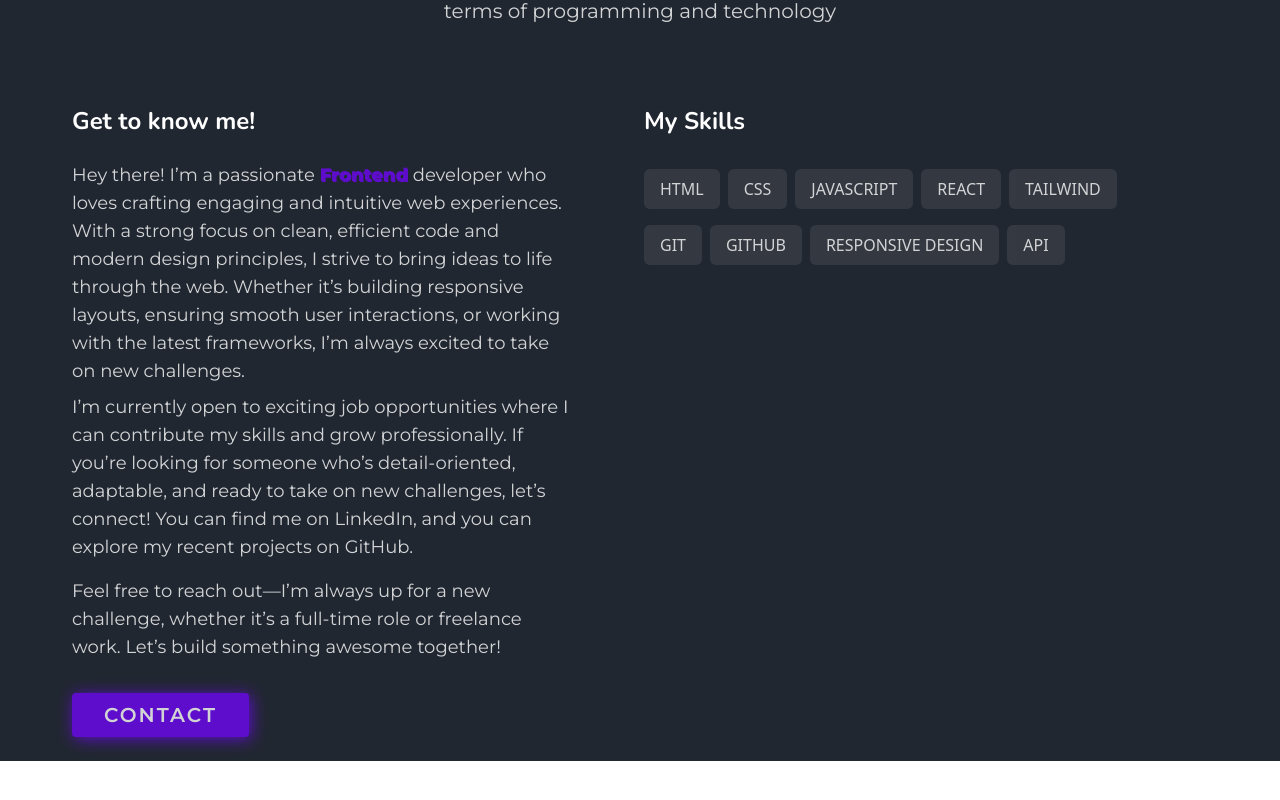
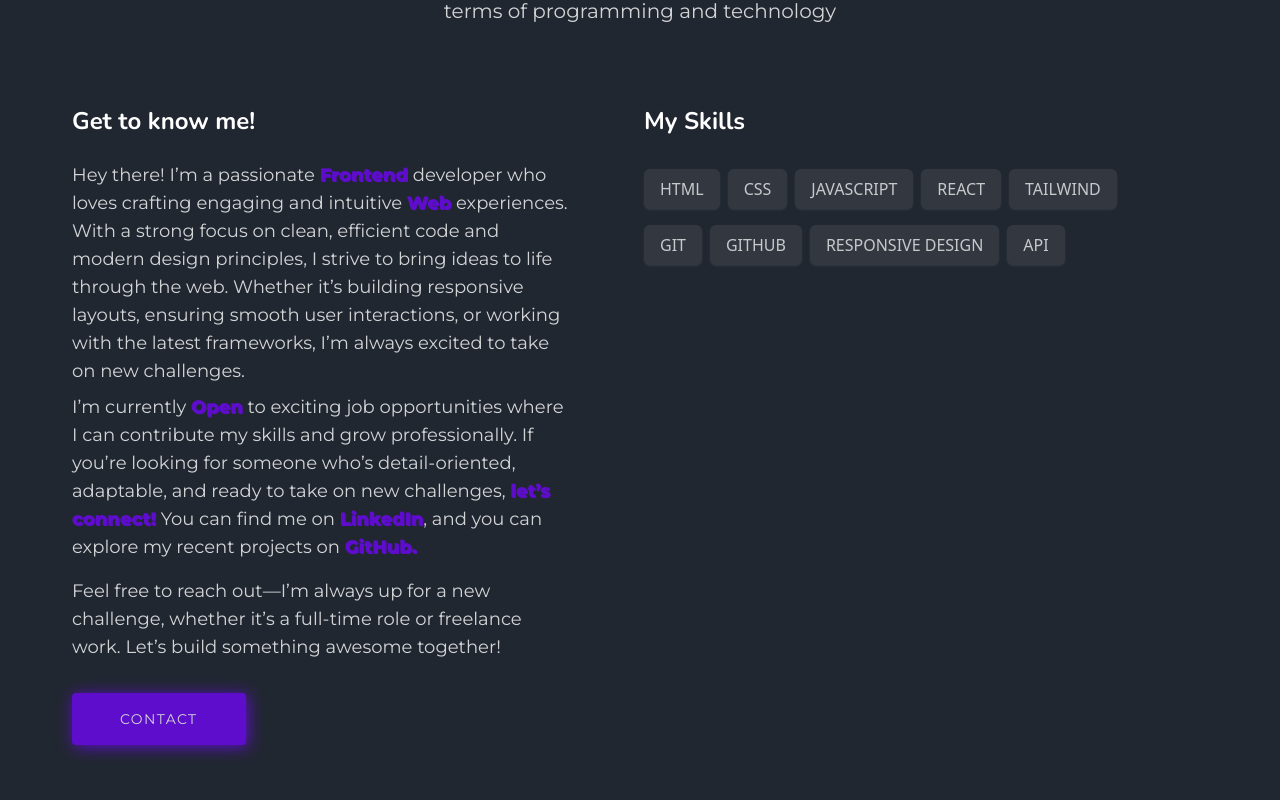
Before and after one commit to sumitshukla2000/personal-portfolio, a React (Vite) app: page / in a window 1280 px wide. Shown: the part 994-1794 px from the top of the page. Before the commit the page ends 1755 px from the top, so only its background shows below. Built offline with nearby package versions, Linux system fonts and the light colour scheme; a web font is replaced by a local one.

Commit message:
added social link

```diff
--- a/src/components/About.jsx
+++ b/src/components/About.jsx
@@ -4,7 +4,7 @@ import { skills } from './constants'
 function About() {
     return (
         <>
-            <div className="lg:mt-24 w-full mt-12 bg-dark py-6">
+            <div className="lg:mt-24 w-full mt-12 bg-dark py-6 pb-32">
                 <div className=" w-[80%] mx-auto pt-12">
                     <h1 className="text-3xl font-body font-extrabold text-center text-whitee">ABOUT ME</h1>
                     <div className="bg-blue h-[5px] w-[70px] mx-auto mt-2 rounded-xl"></div>
@@ -20,29 +20,35 @@ function About() {
                     <div className='md:w-[50%] w-full'>
                         <h1 className="text-whitee px-2 font-bold text-2xl py-6 font-body">Get to know me!</h1>
                 <p className="md:w-[90%] md:text-lg text-sm w-full px-2 font-display leading-[1.8rem] pb-2 opacity-80 text-whitee">
-                Hey there! I’m a passionate <span className='text-blue font-extrabold' style={{ textShadow: "1px 1px #6E07F3" }}>Frontend</span> developer who loves crafting engaging and intuitive web experiences. With a strong focus on clean, efficient code and modern design principles, I strive to bring ideas to life through the web. Whether it’s building responsive layouts, ensuring smooth user interactions, or working with the latest frameworks, I’m always excited to take on new challenges.
+                Hey there! I’m a passionate <span className='text-blue font-extrabold' style={{ textShadow: "1px 1px #6E07F3" }}>Frontend</span> developer who loves crafting engaging and intuitive <span  className='text-blue font-extrabold' style={{ textShadow: "1px 1px #6E07F3" }}>Web</span> experiences. With a strong focus on clean, efficient code and modern design principles, I strive to bring ideas to life through the web. Whether it’s building responsive layouts, ensuring smooth user interactions, or working with the latest frameworks, I’m always excited to take on new challenges.
                 </p>
                 <p className="md:w-[90%] md:text-lg text-sm w-full px-2 font-display leading-[1.8rem] pb-4  opacity-80 text-whitee">
-                I’m currently open to exciting job opportunities where I can contribute my skills and grow professionally. If you’re looking for someone who’s detail-oriented, adaptable, and ready to take on new challenges, let’s connect! You can find me on LinkedIn, and you can explore my recent projects on GitHub.
+                I’m currently <span className='text-blue font-extrabold' style={{ textShadow: "1px 1px #6E07F3" }}>Open</span> to exciting job opportunities where I can contribute my skills and grow professionally. If you’re looking for someone who’s detail-oriented, adaptable, and ready to take on new challenges, <span className='text-blue font-extrabold' style={{ textShadow: "1px 1px #6E07F3" }}>let’s connect!</span> You can find me on <a className='text-blue font-extrabold' style={{ textShadow: "1px 1px #6E07F3" }} href="https://www.linkedin.com/in/sumit-shukla-5152aa222/" target='_blank'>LinkedIn</a>, and you can explore my recent projects on <span>
+                    <a  className='text-blue font-extrabold' style={{ textShadow: "1px 1px #6E07F3" }} href="https://github.com/sumitshukla2000" target="_blank">
+                    GitHub.
+                    </a>
+                    </span>
 
         </p>
         <p className="md:w-[90%] md:text-lg text-sm w-full px-2 font-display leading-[1.8rem] pb-4 opacity-80 text-whitee">
                 Feel free to reach out—I’m always up for a new challenge, whether it’s a full-time role or freelance work. Let’s build something awesome together!
                 </p>
 
-                <button className="mt-4 mx-2 text-whitee opacity-80 font-display text-xl bg-blue px-8 rounded  py-2 shadow-[2px_2px_16px] shadow-blue font-semibold tracking-widest uppercase">Contact</button>
+                <div className='flex justify-center items-center md:block'>
+                <button className="mt-4 mx-2 transition ease-in hover:translate-y-[-5%] text-whitee opacity-80 font-display text-sm bg-blue px-12 rounded  py-4 shadow-[2px_2px_16px] shadow-blue font-extrathin tracking-widest uppercase">Contact</button>
+                </div>
                     </div>
 
 
             {/* skills */}
                     <div className='md:w-[50%] w-full'>
-                    <h1 className="text-whitee font-bold mr-2 text-2xl py-6 font-body">My Skills</h1>
-                   <div className='md:w-[90%] w-full flex flex-wrap justify-start'>
+                    <h1 className="text-whitee md:text-left text-center font-bold mr-2 text-2xl py-6 font-body">My Skills</h1>
+                   <div className='md:w-[90%] md:justify-start w-full flex flex-wrap justify-center'>
                    {
                         skills.map(skill => (
-                            <div key={skill.id} className='py-2 px-4 mr-2 rounded-md text-whitee opacity-80 text-md bg-secDark my-2'>
+                            <p key={skill.id} className='animate-pulse shadow-sm shadow-secDark py-2 px-4 mr-2 rounded-md text-whitee opacity-80 text-md bg-secDark my-2'>
                                 {skill.title.toLocaleUpperCase()}
-                            </div>
+                            </p>
                         ))
                     }
                    </div>
```
